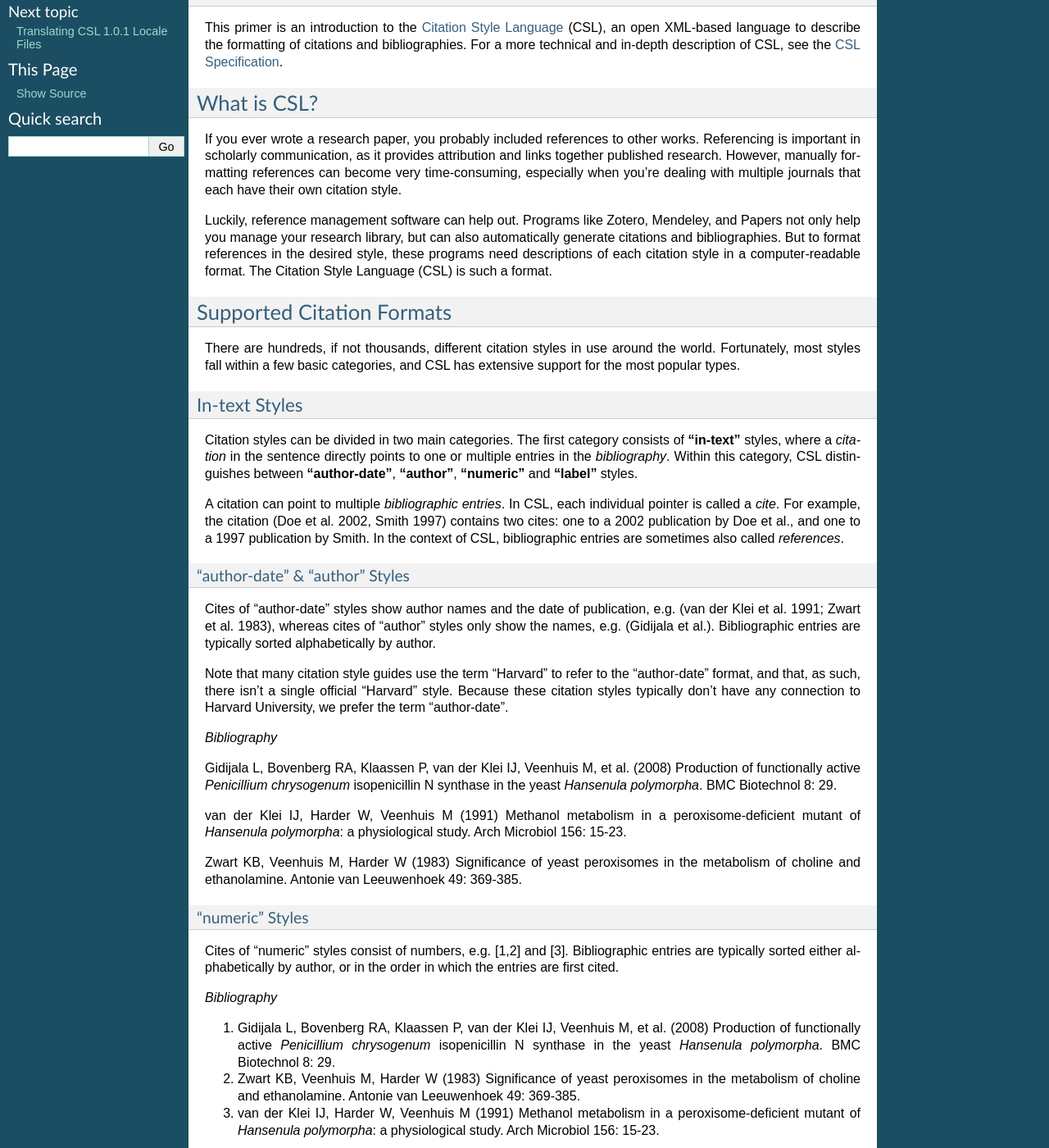
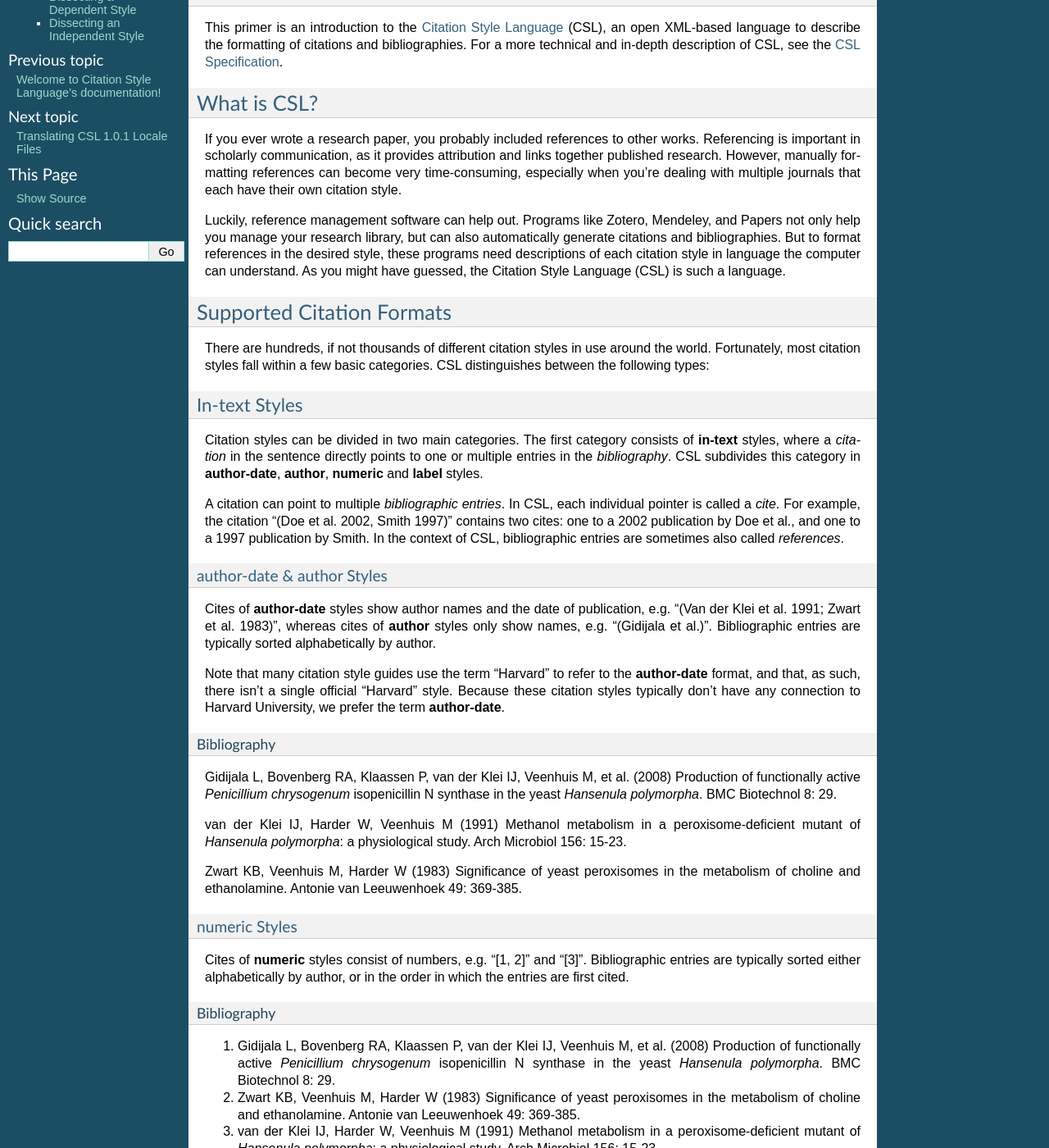
Before and after one commit to rmzelle/writing, a Sphinx documentation site: the page built from docs/primer.rst, in a window 1280 px wide and 1400 px high, scrolled down 742 px. Shown: the whole window at 82% size. Built offline with Sphinx 7.4.7, drawn with Linux system fonts in a browser that asks for light colours; some of the changed text lies outside the part shown.

Commit message:
Work on primer

```diff
--- a/docs/primer.rst
+++ b/docs/primer.rst
@@ -17,28 +17,29 @@
 
 If you ever wrote a research paper, you probably included references to other works. Referencing is important in scholarly communication, as it provides attribution and links together published research. However, manually formatting references can become very time-consuming, especially when you're dealing with multiple journals that each have their own citation style.
 
-Luckily, reference management software can help out. Programs like Zotero, Mendeley, and Papers not only help you manage your research library, but can also automatically generate citations and bibliographies. But to format references in the desired style, these programs need descriptions of each citation style in a computer-readable format. The Citation Style Language (CSL) is such a format.
+Luckily, reference management software can help out. Programs like Zotero, Mendeley, and Papers not only help you manage your research library, but can also automatically generate citations and bibliographies. But to format references in the desired style, these programs need descriptions of each citation style in language the computer can understand. As you might have guessed, the Citation Style Language (CSL) is such a language.
 
 Supported Citation Formats
 ~~~~~~~~~~~~~~~~~~~~~~~~~~
 
-There are hundreds, if not thousands, different citation styles in use around the world. Fortunately, most styles fall within a few basic categories, and CSL has extensive support for the most popular types.
+There are hundreds, if not thousands of different citation styles in use around the world. Fortunately, most citation styles fall within a few basic categories. CSL distinguishes between the following types:
 
 In-text Styles
 ^^^^^^^^^^^^^^
 
-Citation styles can be divided in two main categories. The first category consists of **"in-text"** styles, where a *citation* in the sentence directly points to one or multiple entries in the *bibliography*. Within this category, CSL distinguishes between **"author-date"**, **"author"**, **"numeric"** and **"label"** styles.
+Citation styles can be divided in two main categories. The first category consists of **in-text** styles, where a *citation* in the sentence directly points to one or multiple entries in the *bibliography*. CSL subdivides this category in **author-date**, **author**, **numeric** and **label** styles.
 
-A citation can point to multiple *bibliographic entries*. In CSL, each individual pointer is called a *cite*. For example, the citation (Doe et al. 2002, Smith 1997) contains two cites: one to a 2002 publication by Doe et al., and one to a 1997 publication by Smith. In the context of CSL, bibliographic entries are sometimes also called *references*.
+A citation can point to multiple *bibliographic entries*. In CSL, each individual pointer is called a *cite*. For example, the citation "(Doe et al. 2002, Smith 1997)" contains two cites: one to a 2002 publication by Doe et al., and one to a 1997 publication by Smith. In the context of CSL, bibliographic entries are sometimes also called *references*.
 
-"author-date" & "author" Styles
-'''''''''''''''''''''''''''''''
+author-date & author Styles
+'''''''''''''''''''''''''''
 
-Cites of "author-date" styles show author names and the date of publication, e.g. (van der Klei et al. 1991; Zwart et al. 1983), whereas cites of "author" styles only show the names, e.g. (Gidijala et al.). Bibliographic entries are typically sorted alphabetically by author.
+Cites of **author-date** styles show author names and the date of publication, e.g. "(Van der Klei et al. 1991; Zwart et al. 1983)", whereas cites of **author** styles only show names, e.g. "(Gidijala et al.)". Bibliographic entries are typically sorted alphabetically by author.
 
-Note that many citation style guides use the term "Harvard" to refer to the "author-date" format, and that, as such, there isn't a single official "Harvard" style. Because these citation styles typically don't have any connection to Harvard University, we prefer the term "author-date".
+Note that many citation style guides use the term "Harvard" to refer to the **author-date** format, and that, as such, there isn't a single official "Harvard" style. Because these citation styles typically don't have any connection to Harvard University, we prefer the term **author-date**.
 
-*Bibliography*
+Bibliography
+++++++++++++
 
 Gidijala L, Bovenberg RA, Klaassen P, van der Klei IJ, Veenhuis M, et al. (2008) Production of functionally active *Penicillium chrysogenum* isopenicillin N synthase in the yeast *Hansenula polymorpha*. BMC Biotechnol 8: 29.
 
@@ -46,12 +47,13 @@
 
 Zwart KB, Veenhuis M, Harder W (1983) Significance of yeast peroxisomes in the metabolism of choline and ethanolamine. Antonie van Leeuwenhoek 49: 369-385.
 
-"numeric" Styles
-''''''''''''''''
+numeric Styles
+''''''''''''''
 
-Cites of "numeric" styles consist of numbers, e.g. [1,2] and [3]. Bibliographic entries are typically sorted either alphabetically by author, or in the order in which the entries are first cited.
+Cites of **numeric** styles consist of numbers, e.g. "[1, 2]" and "[3]". Bibliographic entries are typically sorted either alphabetically by author, or in the order in which the entries are first cited.
 
-*Bibliography*
+Bibliography
+++++++++++++
 
 1. Gidijala L, Bovenberg RA, Klaassen P, van der Klei IJ, Veenhuis M, et al. (2008) Production of functionally active *Penicillium chrysogenum* isopenicillin N synthase in the yeast *Hansenula polymorpha*. BMC Biotechnol 8: 29.
 
@@ -59,23 +61,25 @@
 
 3. van der Klei IJ, Harder W, Veenhuis M (1991) Methanol metabolism in a peroxisome-deficient mutant of *Hansenula polymorpha*: a physiological study. Arch Microbiol 156: 15-23.
 
-"numeric" Compound Styles
-'''''''''''''''''''''''''
+numeric Compound Styles
+'''''''''''''''''''''''
 
-Compound styles are a variation of the "numeric" in-text style format. With these styles, popular in the field of chemistry, bibliographic entries may consist of one [1] or multiple references [2]. Single items can be cited again individually, e.g. [2b]. This format is not yet supported by CSL.
+Compound styles are a variation of the **numeric** in-text style format. With these styles, popular in the field of chemistry, bibliographic entries may consist of one "[1]" or multiple references "[2]". Single items can be cited again individually, e.g. "[2b]". This format is not yet supported by CSL.
 
-*Bibliography*
+Bibliography
+++++++++++++
 
 1. Gidijala L, et al. (2008) BMC Biotechnol 8: 29.
 
 2. \a) Zwart KB, et al. (1983) Antonie van Leeuwenhoek 49: 369-385, b) van der Klei IJ, et al. (1991) Arch Microbiol 156: 15-23.
 
-"label" Styles
-''''''''''''''
+label Styles
+''''''''''''
 
-Cites of "label" styles consist of short keys, e.g. [GBKv2008] and [ZwVH1983; vaHV1991]. These keys are also included in the bibliographic entries. CSL has limited support for this format, since it currently doesn't allow for (style-specific) customisation of the key format.
+Cites of **label** styles consist of short keys, e.g. "[GBKv2008]" and "[ZwVH1983; vaHV1991]". These keys are also included in the bibliographic entries. CSL has limited support for this format, since it currently doesn't allow for (style-specific) customisation of the key format.
 
-*Bibliography*
+Bibliography
+++++++++++++
 
 [GBKv2008] Gidijala L, Bovenberg RA, Klaassen P, van der Klei IJ, Veenhuis M, et al. (2008) Production of functionally active *Penicillium chrysogenum* isopenicillin N synthase in the yeast *Hansenula polymorpha*. BMC Biotechnol 8: 29.
 
@@ -86,7 +90,7 @@
 Note Styles
 ^^^^^^^^^^^
 
-The second category of citation styles consists of **"note"** styles. Here a *marker* (a number or a symbol) is added to the sentence when works are cited, e.g. [*]_ and [*]_. Each marker points to a footnote or endnote. CSL styles do not control which number formats or symbols are used for the markers, which is left to the word processor instead. In contrast to in-text citations, footnotes and endnotes typically contain all information required to identify the cited work(s). Some "note" styles include a bibliography to give an overview of all cited works, and to describe the works in more detail.
+The second category of citation styles consists of **note** styles. Here a *marker*, which can be a number or a symbol, is added to the sentence when works are cited, e.g. "[*]_" and "[*]_". Each marker points to a footnote or endnote. CSL styles do not control which number formats or symbols are used for the markers, which is left to the word processor. In contrast to **in-text** citations, footnotes and endnotes typically contain all information required to identify the cited work(s). Some **note** styles include a bibliography to give an overview of all cited works, and to describe the works in more detail.
 
     .. [*] 'Voyage to St. Kilda' (3rd edit. 1753), p. 37.
     .. [*] Sir J. E. Tennent, 'Ceylon,' vol. ii. 1859, p. 107.
```
